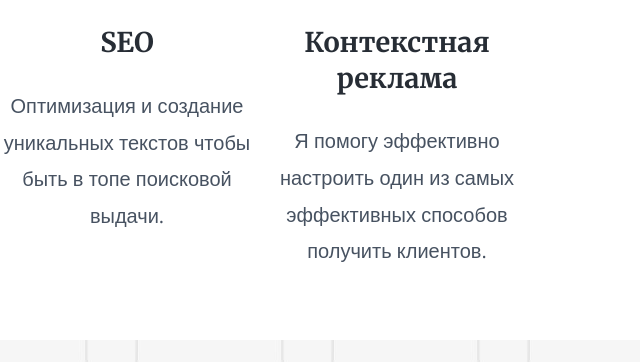
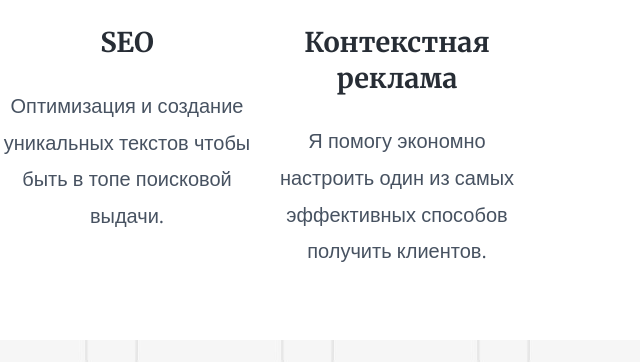
Before and after one commit to markandweb/markandweb.github.io, a plain HTML site: page about.html in a window 1280 px wide. Shown: the part 2660-3022 px from the top of the page, 378-1018 px from the left. Drawn offline with nearby package versions, Linux system fonts and the light colour scheme.

Commit message:
widget mssg.me test

```diff
--- a/about.html
+++ b/about.html
@@ -100,7 +100,7 @@
           </article>
           <article class="skill">
             <h3>Контекстная реклама</h3>
-            <p>Я помогу эффективно настроить один из самых эффективных способов получить клиентов.</p>
+            <p>Я помогу экономно настроить один из самых эффективных способов получить клиентов.</p>
           </article>
           <div class="clearit"></div>
         </div>
```
Also changed, not shown: index.html (+1 -0 lines).
